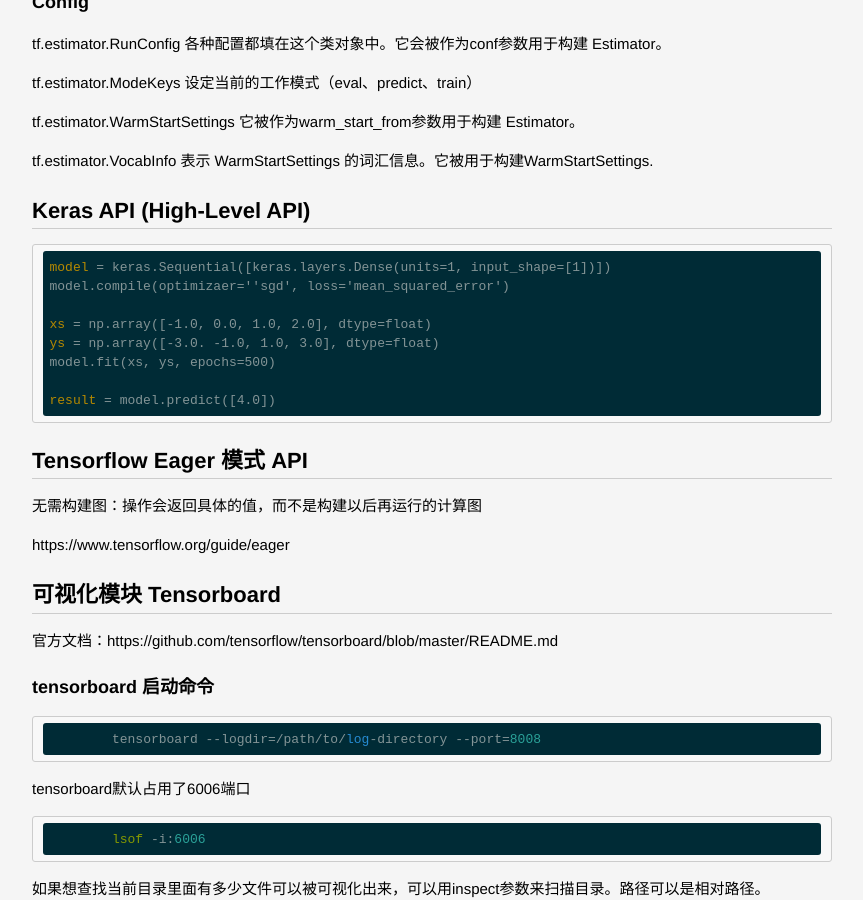
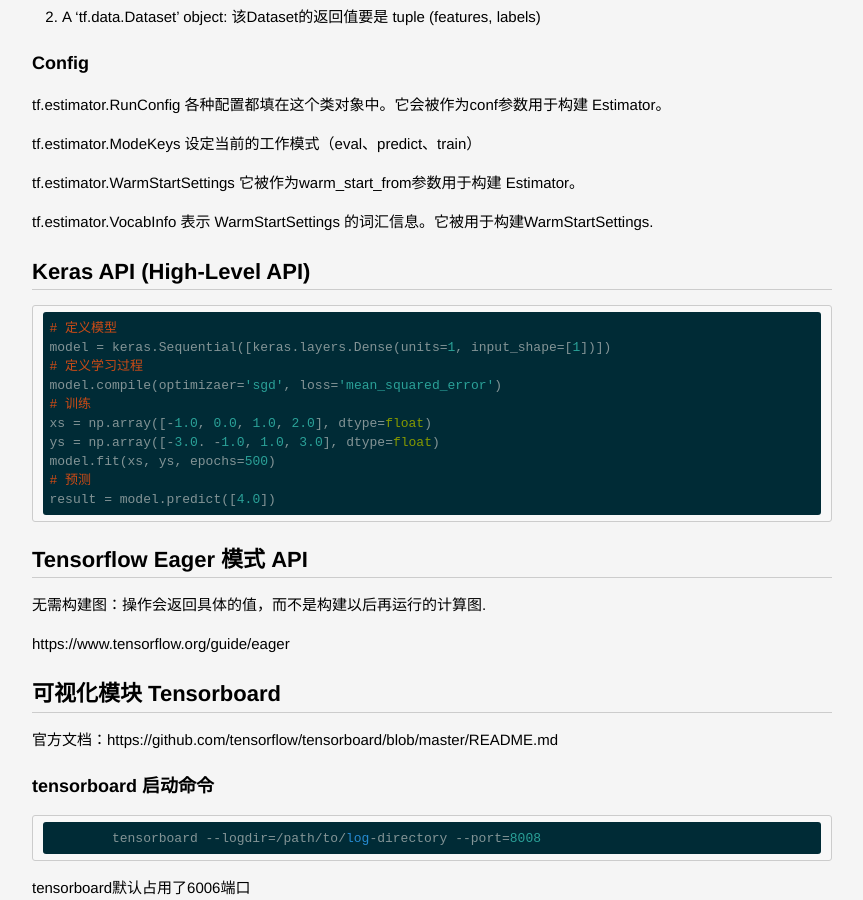
Before and after one commit to lucky521/blog, a Jekyll site: the page built from _posts/ml/2017-10-26-tensorflow.markdown, in a window 1280 px wide and 900 px high, scrolled down 7022 px. Shown: the whole window, without its empty margins (208-1071 px from the left). Built offline with Jekyll 4.4.1, drawn with Linux system fonts in a browser that asks for light colours; some of the changed text lies outside the part shown.

Commit message:
update blog

````diff
--- a/_posts/ml/2017-08-15-Basic-of-Machine-Learning.markdown
+++ b/_posts/ml/2017-08-15-Basic-of-Machine-Learning.markdown
@@ -305,9 +305,9 @@
 
 # 参考资料
 
-http://blog.codinglabs.org/articles/statistical-learning-theory.html
+- 统计学习理论的数理基础 http://blog.codinglabs.org/articles/statistical-learning-theory.html
 
-https://www.zhihu.com/question/20446337
+- 判定模型”和“生成模型”有什么区别 https://www.zhihu.com/question/20446337
 
 
 - Algebra, Topology, Differential Calculus, and Optimization Theory For Computer Science and Machine Learning 这本书1900页，涵盖了计算机科学所需的线性代数、微分和最优化理论等问题
--- a/_posts/ml/2017-10-26-tensorflow.markdown
+++ b/_posts/ml/2017-10-26-tensorflow.markdown
@@ -41,11 +41,9 @@
 
 tf.estimator是一个基类。
 
-可以使用原生预设的模型子类，比如 DNNClassifier、 DNNRegressor等
-
-也可以基于基类自己实现子类。
-
-```
+可以使用原生预设的模型子类，比如 DNNClassifier、 DNNRegressor等。也可以基于基类自己实现子类。
+
+```python
 predictor = tf.estimator.Estimator(
         model_fn=model.model_fn,
         params={  # dict of hyper parameters that will be passed into model_fn
@@ -128,21 +126,23 @@
 
 ## Keras API (High-Level API)
 
-```
+```python
+# 定义模型
 model = keras.Sequential([keras.layers.Dense(units=1, input_shape=[1])])
-model.compile(optimizaer=''sgd', loss='mean_squared_error')
-
+# 定义学习过程
+model.compile(optimizaer='sgd', loss='mean_squared_error')
+# 训练
 xs = np.array([-1.0, 0.0, 1.0, 2.0], dtype=float)
 ys = np.array([-3.0. -1.0, 1.0, 3.0], dtype=float)
 model.fit(xs, ys, epochs=500)
-
+# 预测
 result = model.predict([4.0])
 ```
 
 
 ## Tensorflow Eager 模式 API
 
-无需构建图：操作会返回具体的值，而不是构建以后再运行的计算图
+无需构建图：操作会返回具体的值，而不是构建以后再运行的计算图.
 
 https://www.tensorflow.org/guide/eager
 
@@ -592,13 +592,14 @@
 Run函数 是整个tensorflow graph运动的核心过程。
 
 首先看 run函数的接口
-
+```python
 		run(
 		    fetches,
 		    feed_dict=None,
 		    options=None,
 		    run_metadata=None
 		)
+```
 
 run函数的功能是：执行一轮图计算，执行fetches参数中的operation和计算fetches中的tensor。This method runs one "step" of TensorFlow computation, by running the necessary graph fragment to execute every Operation and evaluate every Tensor in fetches, substituting the values in feed_dict for the corresponding input values.
 
@@ -886,7 +890,7 @@
 ### 优化器函数 Set Optimizer
 
 最直接的优化方法自然是梯度下降：
-```
+```python
 tf.gradients
 tf.gradients(ys, xs)实现ys对xs求导
 
@@ -895,13 +899,13 @@
 
 
 内置优化器有哪些？
-```
+```python
 tf.train.AdamOptimizer
 tf.train.GradientDescentOptimizer
 ```
 
 优化器怎么用？
-```
+```python
 my_opt = tf.train.GradientDescentOptimizer(0.02) # 参数时学习率
 train_step = my_opt.minimize(loss) # 其中的loss是自己经过网络之后又构建好的损失值tensor
 ```
@@ -909,12 +913,11 @@
 优化器函数是怎么更新整个网络参数的？
 通过operation。 my_opt.minimize(loss)得到的就是一个op，把这个op传入到session.run(train_step)里面去，就会更新网络的权值。
 
-```
+```python
 train_op = optim.minimize(loss, global_step=self.global_step, var_list=train_vars)
 ```
 var_list 参数指明了本次优化中可以被更新的权值。
 global_step 参数是训练迭代的计数器，比如说在Tensorboard画loss和 accuracy的横坐标即是global_step。优化器op每执行一次，该值就会自增1.
-
 
 
 tf.GradientTape怎么用？
@@ -2418,6 +2427,12 @@
 
 ps作为tensorflow分布式训练中作为一个worker。
 
+## 同步模式计算更新梯度
+
+tf.train.SyncReplicasOptimizer
+
+
+## 异步模式计算更新梯度
 
 
 
--- a/_posts/ml/2018-07-31-optimization-method.markdown
+++ b/_posts/ml/2018-07-31-optimization-method.markdown
@@ -453,3 +453,5 @@
 - 中文版： https://zhuanlan.zhihu.com/p/22252270
 
 - 区分normalization/standardization/regularization：https://maristie.com/blog/differences-between-normalization-standardization-and-regularization/
+
+- 可视化讲解几种梯度下降优化方法 https://zhuanlan.zhihu.com/p/147275344
````
Also changed, not shown: other parts of _posts/ml/2017-10-26-tensorflow.markdown (+9 -0 lines), _posts/ml/2019-03-23-ML-Distributed.markdown (+10 -4 lines).
